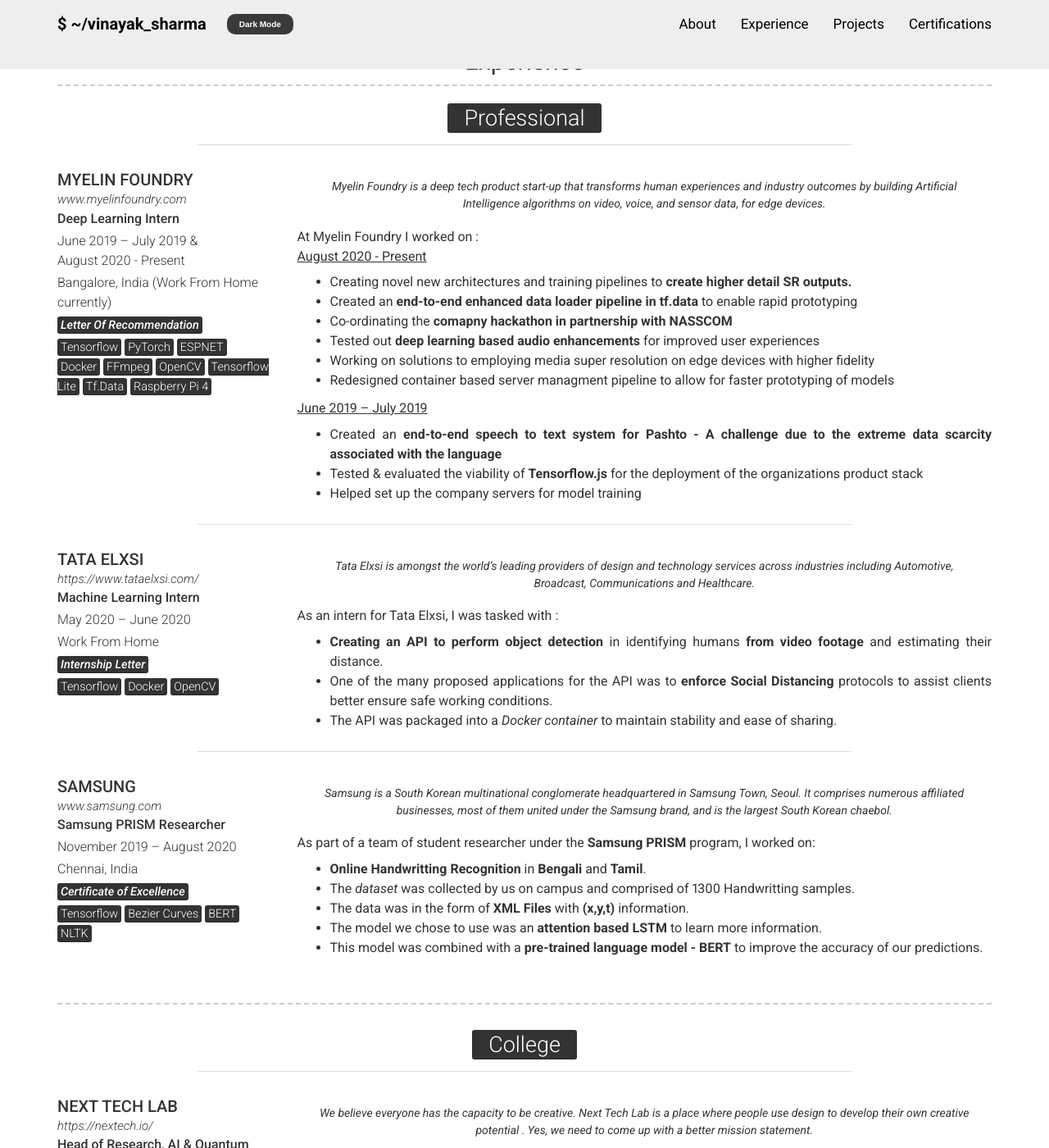
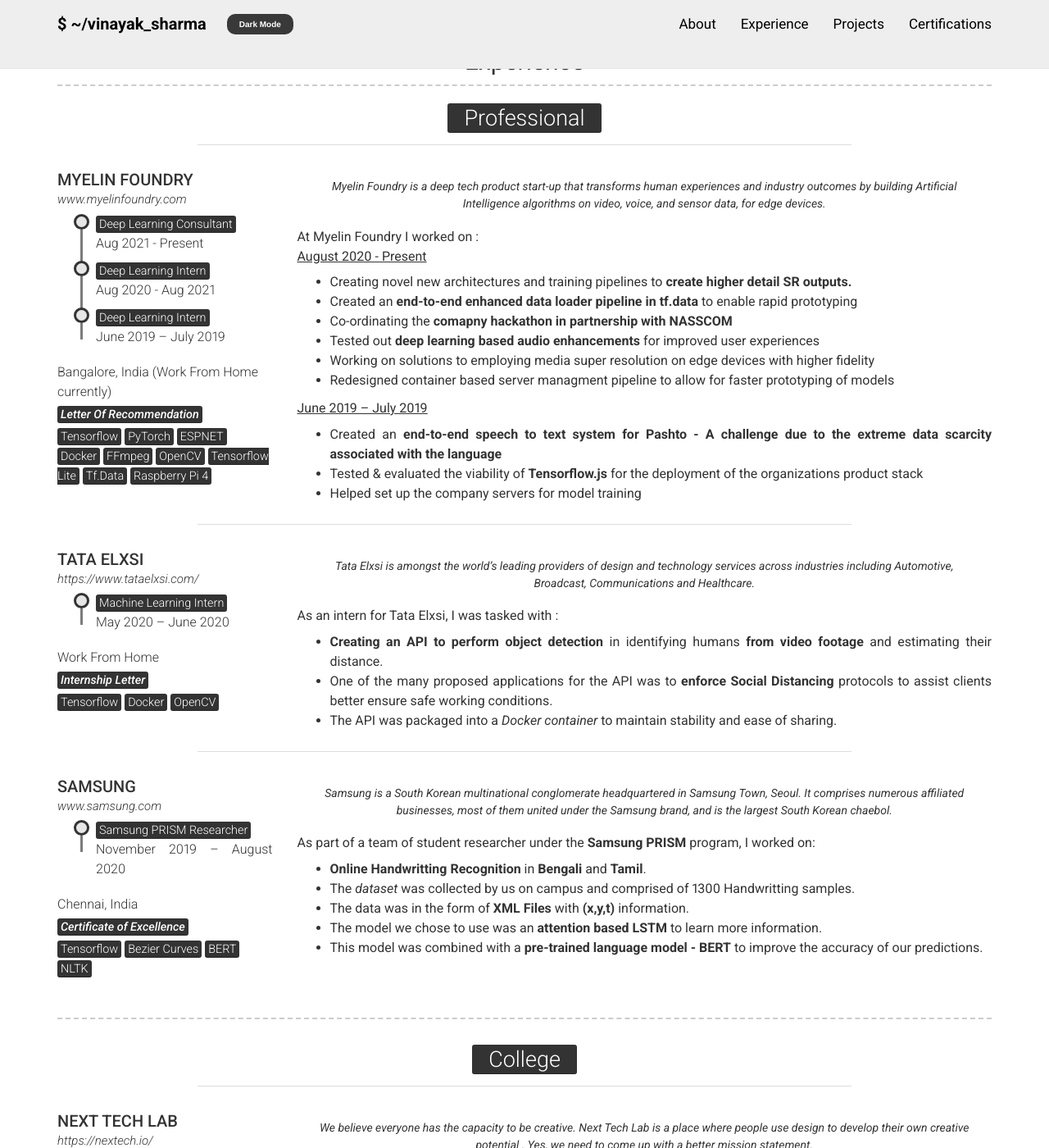
Before and after one commit to vinayak19th/vinayak19th.github.io, a Jekyll site: the page built from pages/experience.html, in a window 1280 px wide and 1400 px high, scrolled down 264 px. Shown: the whole window at 82% size. Built offline with Jekyll 4.4.1, drawn with Linux system fonts in a browser that asks for light colours; nearby versions of some CDN libraries; some of the changed text lies outside the part shown.

Commit message:
Added timeline experience

```diff
--- a/_data/experience.yml
+++ b/_data/experience.yml
@@ -2,8 +2,7 @@
 - layout: layout/left-ex
   company: MYELIN FOUNDRY
   link: www.myelinfoundry.com
-  job_title: Deep Learning Intern
-  dates: June 2019 – July 2019 & <br>August 2020 - Present
+  job_title: [[Deep Learning Consultant,Aug 2021 - Present],[Deep Learning Intern,Aug 2020 - Aug 2021],[Deep Learning Intern,June 2019 – July 2019]]
   location: Bangalore, India (Work From Home currently)
   document : Letter Of Recommendation
   doclink : https://drive.google.com/file/d/1oFySerdQF5OGhKNeobj0N22yT5KHxSRK/view?usp=sharing
@@ -30,8 +29,7 @@
 - layout: layout/left-ex
   company: TATA ELXSI
   link: https://www.tataelxsi.com/
-  job_title: Machine Learning Intern
-  dates: May 2020 – June 2020
+  job_title: [[Machine Learning Intern,May 2020 – June 2020]]
   location: Work From Home
   document : Internship Letter
   doclink : https://drive.google.com/file/d/1PxrCJSXEymsoQrzECKPsS5pK1jeFWI9t/view?usp=sharing
@@ -47,10 +45,9 @@
 - layout: layout/left-ex
   company: SAMSUNG
   link: www.samsung.com
-  job_title: Samsung PRISM Researcher
+  job_title: [[Samsung PRISM Researcher,November 2019 – August 2020]]
   document : Certificate of Excellence
   doclink : https://drive.google.com/file/d/1zJz9bNg8mqhOhEcAL17YGZ3Zay3a34Ms/view?usp=sharing
-  dates: November 2019 – August 2020
   location: Chennai, India
   stack: [<mark>Tensorflow</mark>,<mark>Bezier Curves</mark>,<mark>BERT</mark>,<mark>NLTK</mark>]
   quote: >
--- a/_includes/layout/left-ex.html
+++ b/_includes/layout/left-ex.html
@@ -5,7 +5,21 @@
         {%- if include.item.link -%}
             {% include a.html href=include.item.link class="link" %}{{ include.item.link }}</a>
         {%- endif -%}
-        {%- if include.item.job_title -%}<p><b>{{ include.item.job_title }}</b></p>{%- endif -%}
+
+        <div class="timeline-container">
+            <ul class="timeline">
+                {% for role in include.item.job_title %}
+                <li>
+                    <p class = "timeline">
+                    <mark>{{role[0]}}</mark><br>
+                    {{role[1]}}
+                    </p>
+                </li>
+                {% endfor %}
+            </ul>
+        </div>
+
+
         {%- if include.item.qualification -%}<p><b>{{ include.item.qualification }}</b></p>{%- endif -%}
         {%- if include.item.dates -%}<p>{{ include.item.dates }}</p>{%- endif -%}
         {%- if include.item.location -%}<p>{{ include.item.location}}</p>{%- endif -%}
--- a/_sass/dark.scss
+++ b/_sass/dark.scss
@@ -52,8 +52,7 @@
         -moz-box-shadow: 10px 10px 5px 0px rgba(0, 0, 0, 0);
         box-shadow: 10px 10px 5px 0px rgba(0, 0, 0, 0);
     }
-
-    .jumbotron{
+    .jumbotron {
         background-color: rgba(13, 28, 43, 0.767);
         color: #ececec;
     }
--- a/_sass/modern-resume-theme.scss
+++ b/_sass/modern-resume-theme.scss
@@ -6,6 +6,7 @@
 @import "icons";
 @import "termynal";
 @import "tabs";
+@import "timeline";
 .gitstats {
     @media screen and (max-width: 768px) {
         display: flex;
--- /dev/null
+++ b/_sass/timeline.scss
@@ -0,0 +1,67 @@
+.timeline-container {
+    display: flex;
+    @media screen and (max-width: 768px) {
+        text-align: center !important;
+        // margin-left: 30%;
+        justify-content: center;
+    }
+}
+
+p.timeline {
+    margin: 0rem;
+    padding: 0rem;
+    display: inline-block;
+}
+
+ul.timeline {
+    list-style-type: none;
+    position: relative;
+}
+
+ul.timeline>li:after {
+    content: ' ';
+    background: #7c7c7c;
+    position: absolute;
+    left: 2.8rem;
+    width: 0.3rem;
+    height: 4rem;
+    margin-top: 1.9rem;
+}
+
+ul.timeline>li:last-child:after {
+    content: ' ';
+    background: #7c7c7c;
+    position: absolute;
+    left: 2.8rem;
+    width: 0.3rem;
+    height: 2rem;
+    margin-top: 1.9rem;
+}
+
+ul.timeline>li {
+    margin: 0.6rem 0;
+    padding-left: 0.7rem;
+}
+
+ul.timeline>li:before {
+    content: ' ';
+    background: #e6e6e6;
+    display: inline-block;
+    position: absolute;
+    border-radius: 50%;
+    border: 0.3rem solid #333;
+    left: 2rem;
+    width: 1.9rem;
+    height: 1.9rem;
+}
+
+// ul.timeline>li:last-child:after {}
+.dark {
+    ul.timeline:before {
+        background: #e6e6e6;
+    }
+    ul.timeline>li:before {
+        background: #3f4658;
+        border: 3px solid #e6e6e6;
+    }
+}
```
Also changed, not shown: _data/experience_edu.yml (+3 -4 lines), 2 other files.
